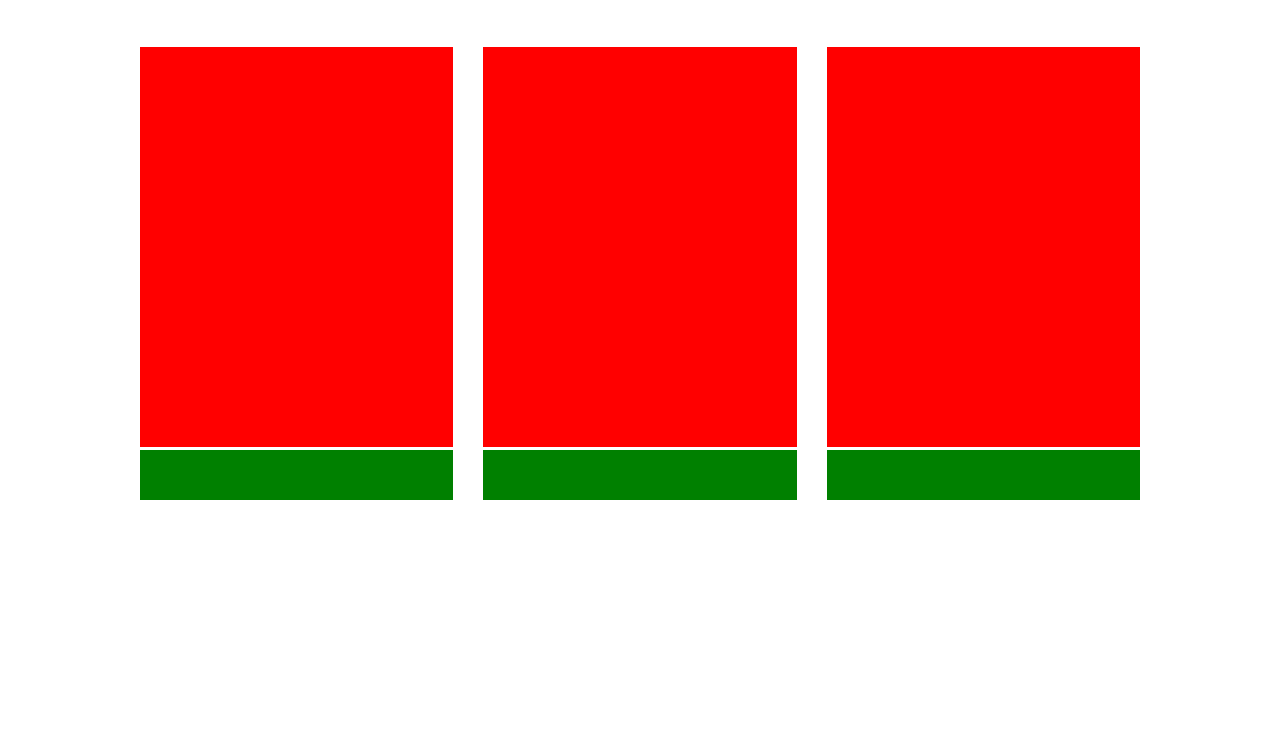
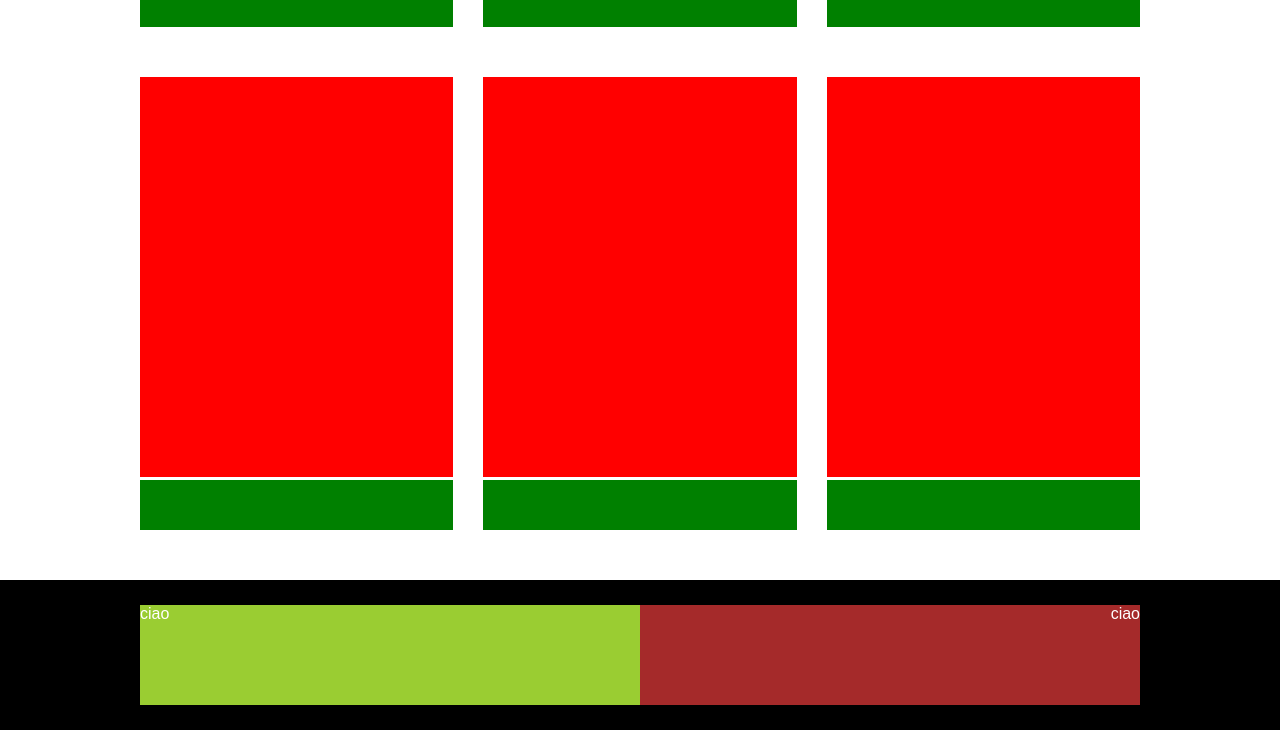
Before and after one commit to SamuelePassiatore/html-css-boolando, a plain HTML site: page index.html in a window 1280 px wide. Shown: the part 576-1306 px from the top of the page. Before the commit the page ends 1126 px from the top, so only its background shows below. Drawn offline with Linux system fonts and the light colour scheme.

Commit message:
added footer structure

```diff
--- a/index.html
+++ b/index.html
@@ -62,6 +62,11 @@
 
 
     <!-- Footer -->
-    <footer></footer>
+    <footer>
+        <div class="footer-information container">
+            <div class="footer-company">ciao</div>
+            <div class="footer-social">ciao</div>
+        </div>
+    </footer>
 </body>
 </html>
--- a/style.css
+++ b/style.css
@@ -1,5 +1,5 @@
-/* Custom properties */
-:root{
+  /* Custom properties */
+  :root{
     --orange: #FF6900;
     --white: #FFFFFF;
     --black: #000000;
@@ -18,7 +18,7 @@
   /* Generics */
   body {
     font-family: sans-serif;
-    padding-top: 120px;
+    padding-top: 150px;
   }
 
   /* Utils */
@@ -30,7 +30,7 @@
   header{
     background-color: var(--orange);
     color: var(--white);
-    height: 80px;
+    height: 100px;
     display: flex;
     align-items: center;
     position: fixed;
@@ -43,7 +43,13 @@
     background-color: var(--white);
   }
 
-
+  footer{
+    background-color: var(--black);
+    height: 150px;
+    color: var(--white);
+    padding: 20px;
+    display: flex;
+  }
   /* Navbar */
   .navbar{
     background-color: black;
@@ -86,3 +92,24 @@
     height: 50px;
     margin-bottom: 50px;
   }
+
+  /* Footer */
+  .footer-information{
+    display: flex;
+    align-items: center;
+    justify-content: center;
+    flex-basis: 100%;
+  }
+
+  .footer-company{
+    background-color: yellowgreen;
+    height: 100px;
+    flex-basis: 50%;
+  }
+
+  .footer-social{
+    background-color: brown;
+    height: 100px;
+    flex-basis: 50%;
+    text-align: right;
+  }
```
